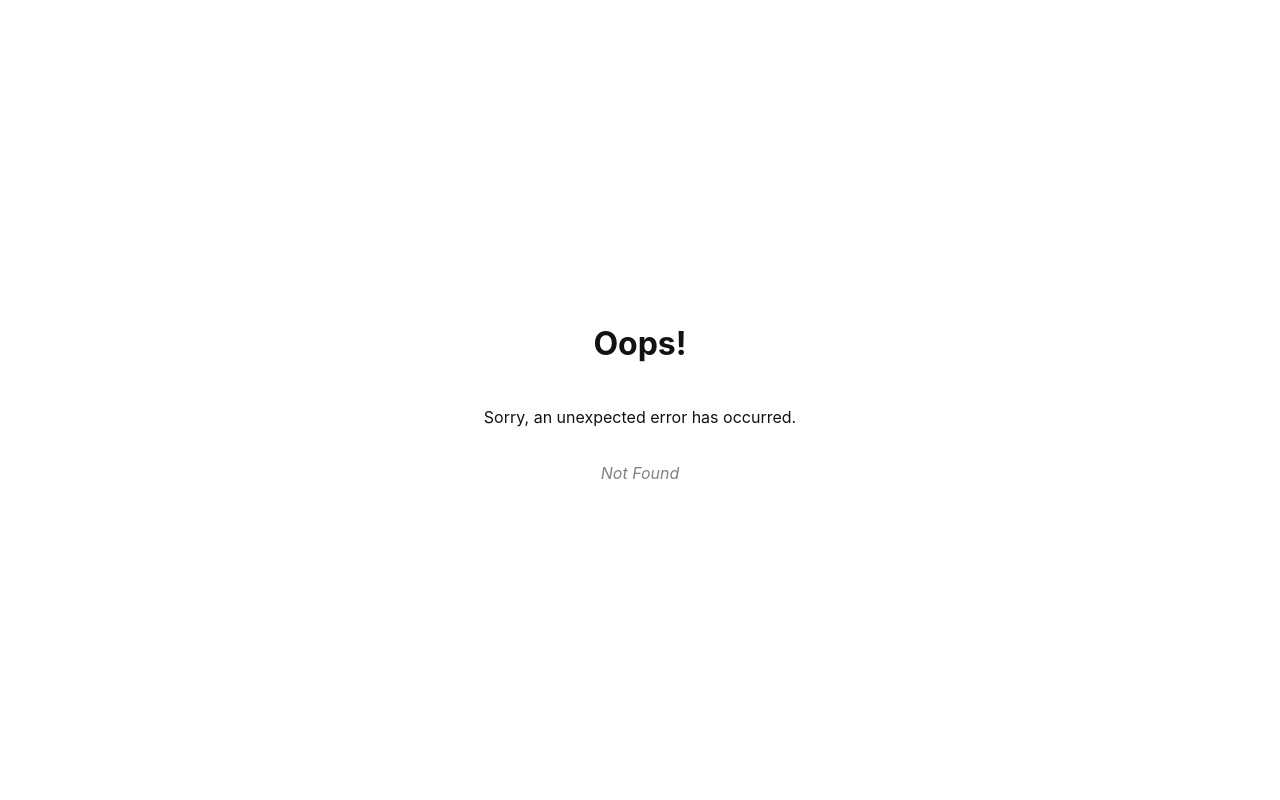
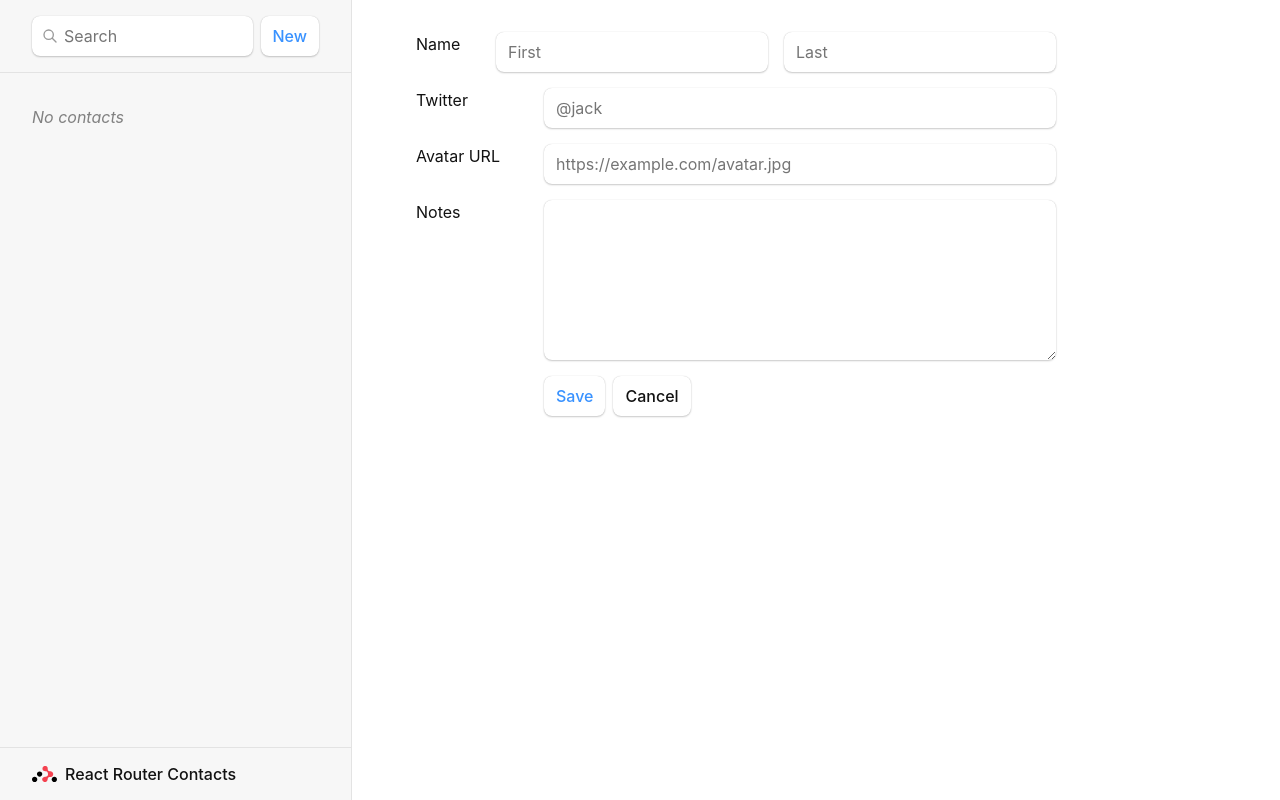
Before and after one commit to fjkun06/react-router-v6, a React (Create React App) app: page /contacts/1/edit in a window 1280 px wide. Before the commit this address had no page. Built offline with nearby package versions, Linux system fonts and the light colour scheme.

Commit message:
Edit functionality added

```diff
--- a/src/index.tsx
+++ b/src/index.tsx
@@ -1,35 +1,42 @@
-import React from 'react';
-import ReactDOM from 'react-dom/client';
-import './index.css';
-import App from './App';
-import reportWebVitals from './reportWebVitals';
-import { createBrowserRouter, RouterProvider } from 'react-router-dom';
-import Root,{loader as rootLoader,  action as rootAction,} from './routes/Root';
-import ErrorPage from './ErrorPage';
-import Contact from './routes/Contact';
+import React from "react";
+import ReactDOM from "react-dom/client";
+import "./index.css";
+import App from "./App";
+import reportWebVitals from "./reportWebVitals";
+import { createBrowserRouter, RouterProvider } from "react-router-dom";
+import Root, { loader as rootLoader, action as rootAction } from "./routes/Root";
+import ErrorPage from "./ErrorPage";
+import Contact, { loader as contactLoader } from "./routes/Contact";
+import EditContact, { action as editAction } from "./routes/EditContact";
 
+const root = ReactDOM.createRoot(document.getElementById("root") as HTMLElement);
 
-const root = ReactDOM.createRoot(
-  document.getElementById('root') as HTMLElement
-);
-
-const router = createBrowserRouter([{
-path: "/",
-element: <Root/>,
-errorElement: <ErrorPage/>,
-loader: rootLoader,
-action: rootAction,
-children: [
+const router = createBrowserRouter([
   {
-    path: "contacts/:contactId",
-    element: <Contact/>
-  }
-]
-},])
+    path: "/",
+    element: <Root />,
+    errorElement: <ErrorPage />,
+    loader: rootLoader,
+    action: rootAction,
+    children: [
+      {
+        path: "contacts/:contactId",
+        element: <Contact />,
+        loader: contactLoader,
+      },
+      {
+        path: "contacts/:contactId/edit",
+        element: <EditContact />,
+        loader: contactLoader, //same id as contact above so same loader for same data
+        action: editAction,
+      },
+    ],
+  },
+]);
 root.render(
   <React.StrictMode>
     {/* <App /> */}
-    <RouterProvider router = {router}/>
+    <RouterProvider router={router} />
   </React.StrictMode>
 );
 
--- a/src/routes/Contact.tsx
+++ b/src/routes/Contact.tsx
@@ -1,12 +1,13 @@
-import { Form } from "react-router-dom";
+import { Form, useLoaderData } from "react-router-dom";
+import { getContact } from "../contacts";
 
-interface Props{
-  contact:{
+interface Props {
+  contact: {
     favorite: boolean;
-  }
+  };
 }
 
-export interface ContactMimi{
+export interface ContactMimi {
   first: string;
   last: string;
   avatar: string;
@@ -16,24 +17,32 @@ export interface ContactMimi{
   id?: string;
 }
 
+interface ContactParams {
+  params: {
+    contactId: string;
+  };
+}
+
+export async function loader({ params }: any) {
+// export async function loader({ params }: ContactParams) {
+  return getContact(params.contactId);
+}
+
 export default function Contact() {
-  const contact: ContactMimi = {
-    first: "Your",
-    last: "Name",
-    avatar: "https://placekitten.com/g/200/200",
-    twitter: "your_handle",
-    notes: "Some notes",
-    favorite: true,
-  };
+  // const contact: ContactMimi = {
+  //   first: "Your",
+  //   last: "Name",
+  //   avatar: "https://placekitten.com/g/200/200",
+  //   twitter: "your_handle",
+  //   notes: "Some notes",
+  //   favorite: true,
+  // };
+  const contact = useLoaderData() as ContactMimi;
 
   return (
     <div id="contact">
       <div>
-        <img
-          key={contact.avatar}
-          src={contact.avatar || undefined}
-          alt={contact.avatar}
-        />
+        <img key={contact.avatar} src={contact.avatar || undefined} alt={contact.avatar} />
       </div>
 
       <div>
@@ -50,11 +59,7 @@ export default function Contact() {
 
         {contact.twitter && (
           <p>
-            <a
-              target="_blank"
-              rel="noreferrer"
-              href={`https://twitter.com/${contact.twitter}`}
-            >
+            <a target="_blank" rel="noreferrer" href={`https://twitter.com/${contact.twitter}`}>
               {contact.twitter}
             </a>
           </p>
@@ -63,6 +68,7 @@ export default function Contact() {
         {contact.notes && <p>{contact.notes}</p>}
 
         <div>
+          {/* routes to edit since it thinks its sendx data to edit */}
           <Form action="edit">
             <button type="submit">Edit</button>
           </Form>
@@ -72,9 +78,7 @@ export default function Contact() {
             onSubmit={(event) => {
               if (
                 // eslint-disable-next-line no-restricted-globals
-                !confirm(
-                  "Please confirm you want to delete this record."
-                )
+                !confirm("Please confirm you want to delete this record.")
               ) {
                 event.preventDefault();
               }
@@ -93,17 +97,9 @@ const Favorite: React.FC<Props> = ({ contact }) => {
   let favorite = contact.favorite;
   return (
     <Form method="post">
-      <button
-        name="favorite"
-        value={favorite ? "false" : "true"}
-        aria-label={
-          favorite
-            ? "Remove from favorites"
-            : "Add to favorites"
-        }
-      >
+      <button name="favorite" value={favorite ? "false" : "true"} aria-label={favorite ? "Remove from favorites" : "Add to favorites"}>
         {favorite ? "★" : "☆"}
       </button>
     </Form>
   );
-}
+};
--- /dev/null
+++ b/src/routes/EditContact.tsx
@@ -0,0 +1,67 @@
+import { Form, redirect, useLoaderData } from "react-router-dom";
+import { updateContact } from "../contacts";
+import { ContactMimi } from "./Contact";
+
+export async function action({ request, params }: any) {
+  const formData = await request.formData();
+  const updates = Object.fromEntries(formData);
+  await updateContact(params.contactId, updates);
+  return redirect(`/contacts/${params.contactId}`);
+}
+
+export default function EditContact() {
+  const contact = useLoaderData() as ContactMimi;
+
+  return (
+    <Form method="post" id="contact-form">
+      <p>
+        <span>Name</span>
+        <input
+          placeholder="First"
+          aria-label="First name"
+          type="text"
+          name="first"
+          defaultValue={contact.first}
+        />
+        <input
+          placeholder="Last"
+          aria-label="Last name"
+          type="text"
+          name="last"
+          defaultValue={contact.last}
+        />
+      </p>
+      <label>
+        <span>Twitter</span>
+        <input
+          type="text"
+          name="twitter"
+          placeholder="@jack"
+          defaultValue={contact.twitter}
+        />
+      </label>
+      <label>
+        <span>Avatar URL</span>
+        <input
+          placeholder="https://example.com/avatar.jpg"
+          aria-label="Avatar URL"
+          type="text"
+          name="avatar"
+          defaultValue={contact.avatar}
+        />
+      </label>
+      <label>
+        <span>Notes</span>
+        <textarea
+          name="notes"
+          defaultValue={contact.notes}
+          rows={6}
+        />
+      </label>
+      <p>
+        <button type="submit">Save</button>
+        <button type="button">Cancel</button>
+      </p>
+    </Form>
+  );
+}
```
Also changed, not shown: src/routes/dist/Contact.js (deleted).
